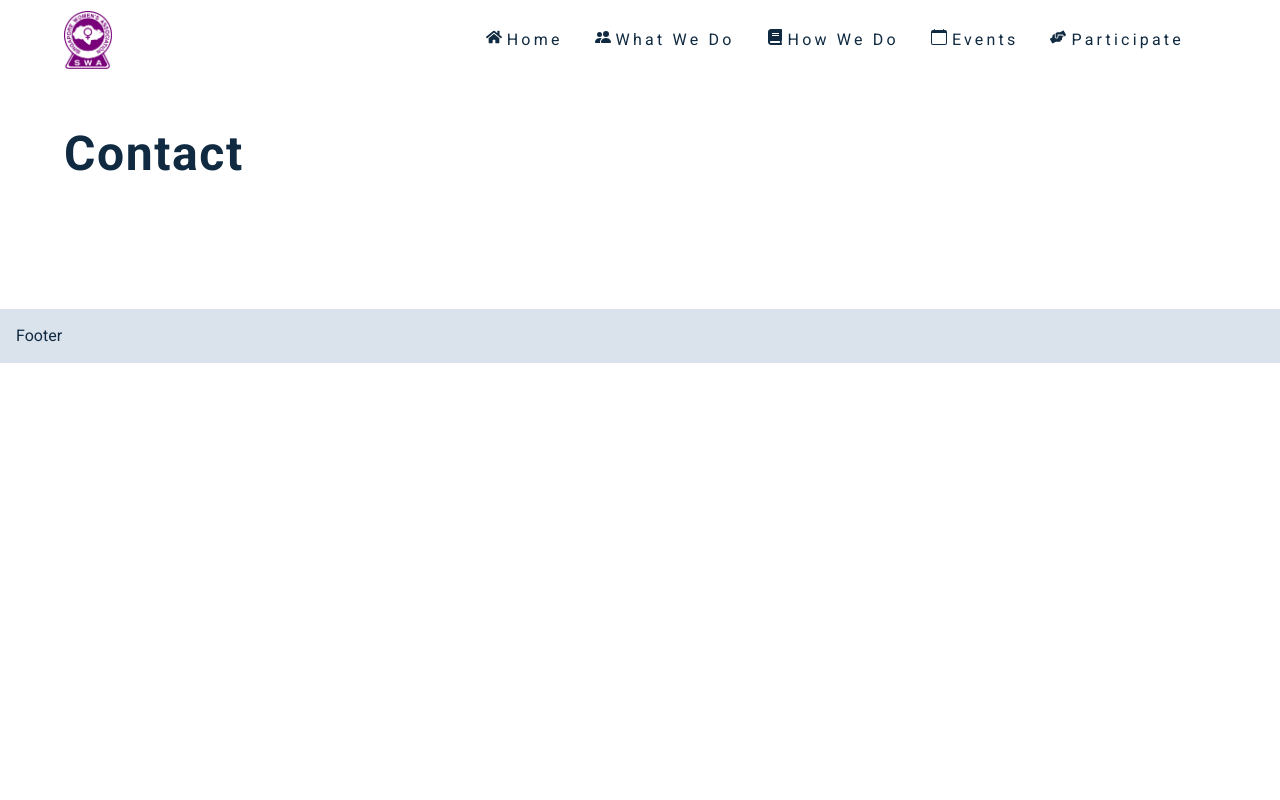
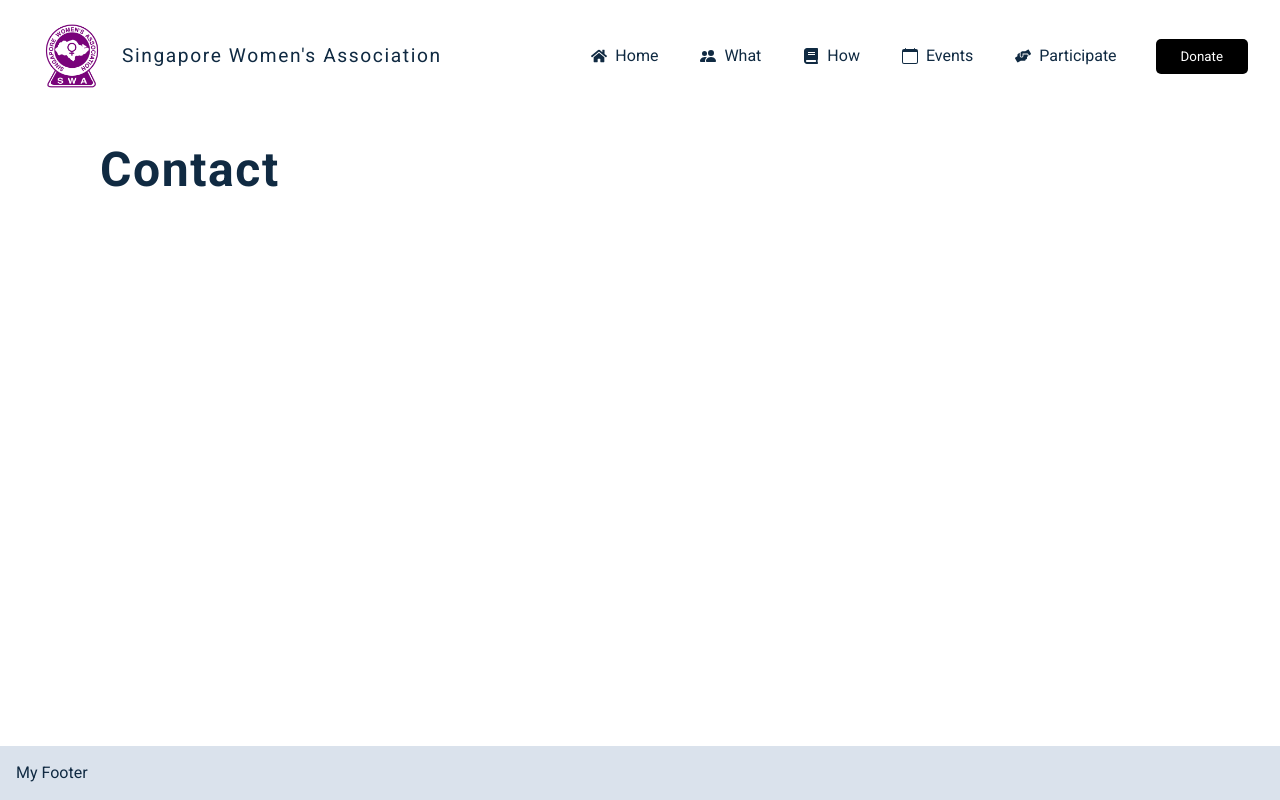
Before and after one commit to cjtay/swa, a Gatsby site: page /contact in a window 1280 px wide. Built offline with nearby package versions, Linux system fonts and the light colour scheme; Gatsby itself is replaced by a stand-in of ours.

Commit message:
complete page template

```diff
--- a/src/components/footer.js
+++ b/src/components/footer.js
@@ -1,7 +1,7 @@
 import React from "react";
 
 const Footer = () => {
-  return <div className="footer">Footer</div>;
+  return <footer>My Footer</footer>;
 };
 
 export default Footer;
--- a/src/components/layout.js
+++ b/src/components/layout.js
@@ -5,11 +5,11 @@ import Navbar from "./navbar";
 
 const Layout = ({ children }) => {
   return (
-    <>
+    <div className="layout-wrapper">
       <Navbar />
       {children}
       <Footer />
-    </>
+    </div>
   );
 };
 
--- a/src/components/navbar.js
+++ b/src/components/navbar.js
@@ -1,27 +1,27 @@
 import React from "react";
-import { useStaticQuery, graphql } from "gatsby";
-import PageLinks from "../contants/links";
-import { FaAlignRight } from "react-icons/fa";
+import { Link, useStaticQuery, graphql } from "gatsby";
+import PageLinks from "../constants/links";
+// import { FaAlignRight } from "react-icons/fa";
 import Image from "gatsby-image";
 
 const Navbar = ({ toggleSidebar }) => {
   const data = useStaticQuery(getNavData);
-  console.log("file: ", data.file.childImageSharp.fluid);
 
   return (
-    <nav className="navbar">
-      <div className="nav-center">
-        <div className="nav-header">
-          <div className="logo-img">
-            <Image fluid={data.file.childImageSharp.fluid} alt="swa logo" />
-          </div>
+    <nav>
+      <header>
+        <div className="logo">
+          <Image fluid={data.file.childImageSharp.fluid} alt="swa logo" />
+        </div>
+        <h4>Singapore Women's Association</h4>
+        <nav>
+          <PageLinks styleClass="nav-links"></PageLinks>
+        </nav>
 
-          <button type="button" className="toggle-btn">
-            <FaAlignRight />
-          </button>
-        </div>
-        <PageLinks styleClass="nav-links"></PageLinks>
-      </div>
+        <Link to="/participate/donate">
+          <button>Donate</button>
+        </Link>
+      </header>
     </nav>
   );
 };
@@ -31,10 +31,11 @@ export default Navbar;
 export const getNavData = graphql`
   {
     file(
-      sourceInstanceName: { eq: "images" }
-      publicURL: {}
+      sourceInstanceName: { eq: "assets" }
       relativePath: { eq: "logo.png" }
     ) {
+      sourceInstanceName
+      relativePath
       childImageSharp {
         fluid {
           ...GatsbyImageSharpFluid
--- a/src/contants/links.js
+++ b/src/constants/links.js
@@ -1,58 +1,56 @@
-import React from "react"
-import { Link } from "gatsby"
-import { FaHome, FaHandsHelping, FaBook } from "react-icons/fa"
-import { BsFillPeopleFill, BsCalendar } from "react-icons/bs"
+import React from "react";
+import { Link } from "gatsby";
+import { FaHome, FaHandsHelping, FaBook } from "react-icons/fa";
+import { BsFillPeopleFill, BsCalendar } from "react-icons/bs";
 
 const data = [
   {
     id: 1,
-    text: "home",
+    text: "Home",
     url: "/",
     icon: <FaHome />,
   },
   {
     id: 2,
-    text: "what we do",
+    text: "What",
     url: "/what/",
     icon: <BsFillPeopleFill />,
   },
   {
     id: 3,
-    text: "how we do",
+    text: "How",
     url: "/how/",
     icon: <FaBook />,
   },
   {
     id: 4,
-    text: "events",
+    text: "Events",
     url: "/events/",
     icon: <BsCalendar />,
   },
   {
     id: 5,
-    text: "participate",
+    text: "Participate",
     url: "/participate/",
     icon: <FaHandsHelping />,
   },
-]
+];
 
 export default ({ styleClass }) => {
   const tempLinks = data.map(link => {
     return (
       <li key={link.id}>
         <Link to={link.url}>
-          <div className="nav-links-container">
+          <div className="nav-item">
             <span>{link.icon}</span>
             <div>{link.text}</div>
           </div>
         </Link>
       </li>
-    )
-  })
+    );
+  });
 
   return (
-    <ul className={`page-links ${styleClass ? styleClass : ""}`}>
-      {tempLinks}
-    </ul>
-  )
-}
+    <ul className={`nav-links ${styleClass ? styleClass : ""}`}>{tempLinks}</ul>
+  );
+};
--- a/src/css/global.css
+++ b/src/css/global.css
@@ -35,7 +35,7 @@ Root
 
 @media screen and (min-width: 768px) {
   :root {
-    font-size: 0.9em;
+    font-size: 0.875em;
   }
 }
 
@@ -50,6 +50,8 @@ Root
 Reset
 ============================================================
   */
+html {
+}
 
 *,
 *::after,
@@ -104,7 +106,7 @@ h3 {
   font-size: 1.25rem;
 }
 h4 {
-  font-size: 0.875rem;
+  font-size: 1.2rem;
 }
 p {
   margin-bottom: 0rem;
@@ -161,13 +163,13 @@ Container
 */
 
 .container {
-  padding: 8rem 0;
+  padding: 2rem 0;
 }
 
 .container-center {
   width: 90vw;
   margin: 0 auto;
-  max-width: 1170px;
+  max-width: 1080px;
 }
 @media screen and (min-width: 992px) {
   .section-center {
@@ -218,89 +220,66 @@ Navbar
 ============================================================
 */
 
-.navbar {
-  position: absolute;
-  top: 0;
-  left: 0;
-  width: 100%;
-  height: 5rem;
+header {
+  display: flex;
+  justify-content: flex-end;
+  align-items: center;
+  width: 95vw;
+  margin: 1em auto;
+}
+
+.logo {
+  width: 80px;
+  cursor: pointer;
+  margin-right: 10px;
+}
+
+.logo + h4 {
+  margin-right: auto;
+  font-weight: normal;
+  /* color: var(--clr-primary-2); */
+}
+
+.nav-links {
+  list-style: none;
+}
+
+.nav-links li {
+  display: inline-block;
+  padding: 0 1em;
+}
+
+.nav-links li {
+  transition: all 0.3s ease 0s;
+}
+
+.nav-links li:hover {
+  color: var(--clr-primary-4);
+}
+
+.nav-item {
   display: flex;
   align-items: center;
-  z-index: 200;
-  background: var(--clr-white);
-}
-.nav-center {
-  width: 90vw;
-  max-width: 1170px;
-  margin: 0 auto;
-}
-.nav-header {
-  display: flex;
-  justify-content: space-between;
-  align-items: center;
+  padding: 0 5px;
 }
 
-.nav-header .logo-img {
-  width: 3rem;
-}
-.toggle-btn {
-  font-size: 2rem;
-  background: transparent;
-  border-color: transparent;
-  color: var(--clr-primary-2);
-  cursor: pointer;
-  transition: var(--transition);
-}
-.toggle-btn:hover {
-  color: var(--clr-primary-4);
-}
-.nav-links {
-  display: none;
+.nav-item span {
+  margin-right: 0.5em;
+  padding-top: 0.4em;
 }
 
-.nav-links-container {
-  display: flex;
+button {
+  background-color: black;
+  color: white;
+  padding: 10px 25px;
+  margin-left: 18px;
+  border-radius: 5px;
+  border: none;
+  transition: all 0.3s ease 0s;
 }
 
-.nav-links span {
-  margin-right: 5px;
-  font-size: 1rem;
-}
-
-@media screen and (min-width: 768px) {
-  .toggle-btn {
-    display: none;
-  }
-  .nav-links {
-    display: flex;
-    justify-content: flex-end;
-  }
-  .nav-links li {
-    margin-right: 2rem;
-  }
-  .nav-links a {
-    text-transform: capitalize;
-    color: var(--clr-grey-1);
-    font-weight: normal;
-    letter-spacing: var(--spacing);
-    transition: var(--transition);
-    padding: 0.5rem 0;
-  }
-  .nav-links a:hover {
-    color: var(--clr-primary-5);
-    box-shadow: 0px 2px var(--clr-primary-5);
-  }
-  .nav-center {
-    display: grid;
-    grid-template-columns: auto 1fr;
-    align-items: center;
-  }
-}
-
-@media screen and (min-width: 992px) {
-  .navbar {
-    background: transparent;
-  }
+button:hover {
+  background-color: var(--clr-primary-4);
 }
 
 /*
@@ -308,11 +287,16 @@ Navbar
 Footer
 ============================================================
 */
+.layout-wrapper {
+  min-height: 100vh;
+  display: flex;
+  flex-direction: column;
+}
 
-.footer {
-  display: flex;
+footer {
   background-color: var(--clr-grey-9);
   padding: 1rem;
+  margin-top: auto;
 }
 
 /*
```
Also changed, not shown: gatsby-node.js (+21 -6 lines), src/components/event.js (+7 -13 lines), src/components/events.js (+15 -6 lines), src/pages/events.js (+12 -12 lines), src/pages/index.js (+6 -4 lines), src/pages/participate/donate.js (+7 -0 lines), src/templates/event.js (added, +42 -0 lines), src/assets/logo.png (added), src/assets/logo.svg.
